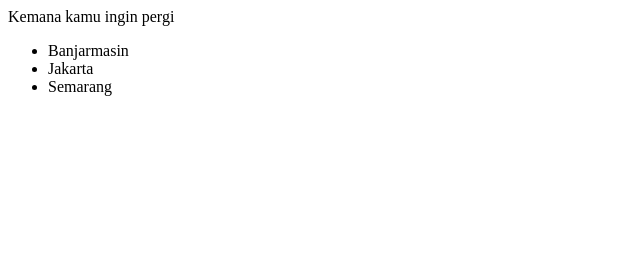
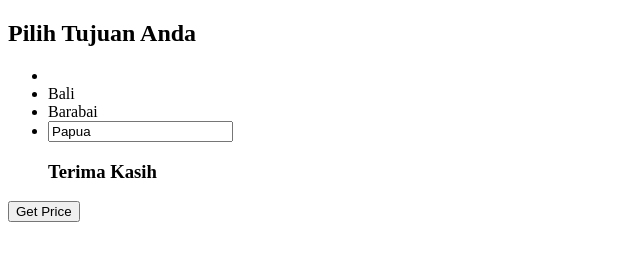
Before and after one commit to mrmuhammadrifki/belajar-dasar-jquery, a plain HTML site: page index.html in a window 1280 px wide. Shown: the whole page, without its empty margins (0-640 px from the left). Drawn offline with nearby package versions, Linux system fonts and the light colour scheme.

Commit message:
Memanipulasi DOM di Jquery

```diff
--- a/index.html
+++ b/index.html
@@ -6,20 +6,54 @@
     <meta name="viewport" content="width=device-width, initial-scale=1.0" />
     <title>Belajar Jquery</title>
   </head>
-  <body>Kemana kamu ingin pergi</h1>
-    <ul>
-      <li>Banjarmasin</li>
-      <li class="jakarta">Surabaya</li>
-      <li>Semarang</li>
-    </ul>
+  <body>
+    <ul class="lokasi"></ul>
+    <button>Get Price</button>
     <!-- jquery 3.3.1 CDN -->
     <script src="jquery-3.3.1.min.js"></script>
     <script>
       // Jika halaman sudah ready jalankan script di bawah
-      $(document).ready(function() {
-        // Mengubah text element dengan class jakarta
-        $(".jakarta").text("Jakarta");
-      })
+      $(document).ready(function () {
+        let price = $("<h2>$300</h2>");
+        var jogja = $("<li class='jogja'><strong>Yogyakarta</strong></li>");
+        var bali = $("<li class='bali'>Bali</li>");
+        var bjm = $("<li class='bjm'>Banjarmasin</li>");
+        var brb = $("<li class='brb'>Barabai</li>");
+        var subjudul = $("<h2>Pilih Tujuan Anda</h2>");
+        var penutup = $("<h3>Terima Kasih</h3>");
+        let mtp = $("<li><input type='text' class='mtp' value='Martapura' /></li>");
+
+        // Add
+        $(".lokasi").before(subjudul);
+        $(".lokasi").prepend(jogja);
+        $(".lokasi").append(bali);
+        brb.appendTo($(".lokasi"));
+        bjm.appendTo($(".lokasi"));
+        mtp.appendTo($(".lokasi"));
+        $(".lokasi").append(penutup);
+
+        $("button").click(function () {
+          price.insertAfter($(".lokasi"));
+        });
+
+        // GET
+        // mendapatkan konten text dari element yang dipilih (tanpa markup HTMl)
+        console.log($(".jogja").text());
+        // mendapatkan konten text dari element yang dipilih (dengan markup HTMl)
+        console.log($(".jogja").html());
+        // Mendapatkan value dari inputan
+        console.log($(".inputan").val());
+
+        // SET
+        // Mengatur kontent dari element yang dipilih
+        $(".jogja").html("<em>Hantakan</em>");
+        $(".bjm").text("Babai");
+        $(".mtp").val("Papua");
+
+        // REMOVE
+        $(".bjm").remove();
+        $(".jogja").empty();
+      });
     </script>
   </body>
 </html>
```
